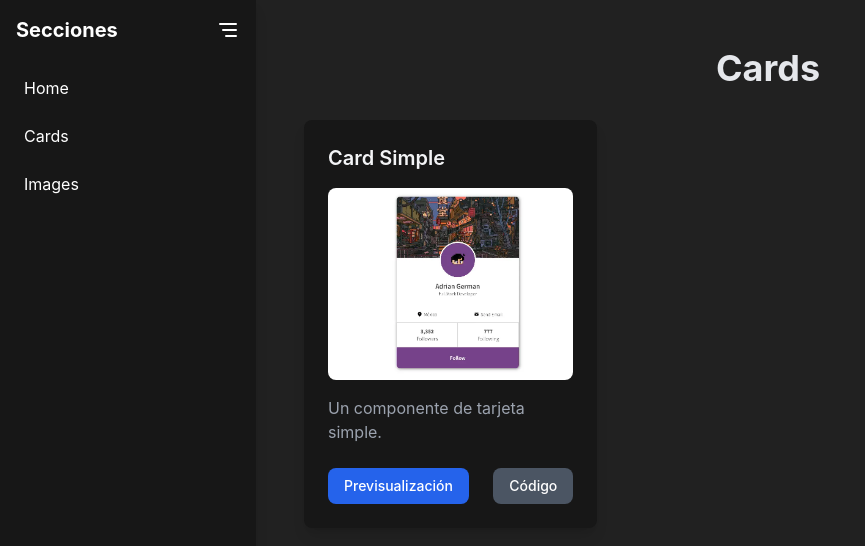
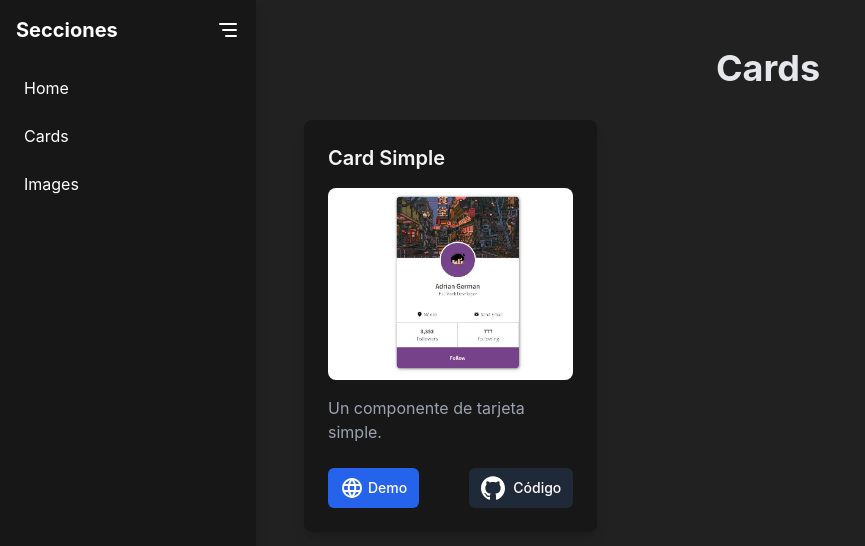
Before and after one commit to AdrianGerman/heim-components, a React (Vite) app in the folder web/: page /cards in a window 1280 px wide. Shown: the top 546 px of the page, without its empty margins (0-865 px from the left). Built offline with nearby package versions, Linux system fonts and the light colour scheme.

Commit message:
icons cards

```diff
--- /dev/null
+++ b/web/src/components/icons/Demo.jsx
@@ -0,0 +1,23 @@
+export const Demo = () => {
+  return (
+    <svg
+      xmlns="http://www.w3.org/2000/svg"
+      width="24"
+      height="24"
+      viewBox="0 0 24 24"
+      fill="none"
+      stroke="currentColor"
+      stroke-width="2"
+      stroke-linecap="round"
+      stroke-linejoin="round"
+      class="icon icon-tabler icons-tabler-outline icon-tabler-world"
+    >
+      <path stroke="none" d="M0 0h24v24H0z" fill="none" />
+      <path d="M3 12a9 9 0 1 0 18 0a9 9 0 0 0 -18 0" />
+      <path d="M3.6 9h16.8" />
+      <path d="M3.6 15h16.8" />
+      <path d="M11.5 3a17 17 0 0 0 0 18" />
+      <path d="M12.5 3a17 17 0 0 1 0 18" />
+    </svg>
+  )
+}
--- a/web/src/components/pages/Cards.jsx
+++ b/web/src/components/pages/Cards.jsx
@@ -1,4 +1,6 @@
 import { components } from "../../data/components"
+import { Demo } from "../icons/Demo"
+import { Github } from "../icons/Github"
 
 const Cards = () => {
   return (
@@ -25,21 +27,23 @@ const Cards = () => {
 
             <p className="text-gray-400 mb-6">{component.description}</p>
 
-            <div className="flex justify-between">
+            <div className="flex justify-between sm:gap-1">
               <a
                 href={component.fileUrl}
                 target="_blank"
                 rel="noopener noreferrer"
-                className="px-4 py-2 text-sm font-medium text-center text-white bg-blue-600 rounded-lg hover:bg-blue-700 transition"
+                className="flex items-center gap-1 px-3 py-2 text-sm font-medium text-center text-white bg-blue-600 rounded-md hover:bg-blue-700 transition"
               >
-                Previsualización
+                <Demo />
+                Demo
               </a>
               <a
                 href={component.codeUrl}
                 target="_blank"
                 rel="noopener noreferrer"
-                className="px-4 py-2 text-sm font-medium text-center text-white bg-gray-600 rounded-lg hover:bg-gray-700 transition"
+                className="flex items-center px-3 py-2 text-sm font-medium text-center text-white bg-gray-800 rounded-md hover:bg-gray-700 transition"
               >
+                <Github />
                 Código
               </a>
             </div>
--- a/web/src/components/pages/Images.jsx
+++ b/web/src/components/pages/Images.jsx
@@ -1,4 +1,6 @@
 import { components } from "../../data/components"
+import { Demo } from "../icons/Demo"
+import { Github } from "../icons/Github"
 
 const Images = () => {
   return (
@@ -31,16 +33,18 @@ const Images = () => {
                 href={component.fileUrl}
                 target="_blank"
                 rel="noopener noreferrer"
-                className="px-4 py-2 text-sm font-medium text-center text-white bg-blue-600 rounded-lg hover:bg-blue-700 transition"
+                className="flex items-center gap-1 px-3 py-2 text-sm font-medium text-center text-white bg-blue-600 rounded-md hover:bg-blue-700 transition"
               >
-                Previsualización
+                <Demo />
+                Demo
               </a>
               <a
                 href={component.codeUrl}
                 target="_blank"
                 rel="noopener noreferrer"
-                className="px-4 py-2 text-sm font-medium text-center text-white bg-gray-600 rounded-lg hover:bg-gray-700 transition"
+                className="flex items-center px-3 py-2 text-sm font-medium text-center text-white bg-gray-800 rounded-md hover:bg-gray-700 transition"
               >
+                <Github />
                 Código
               </a>
             </div>
```
